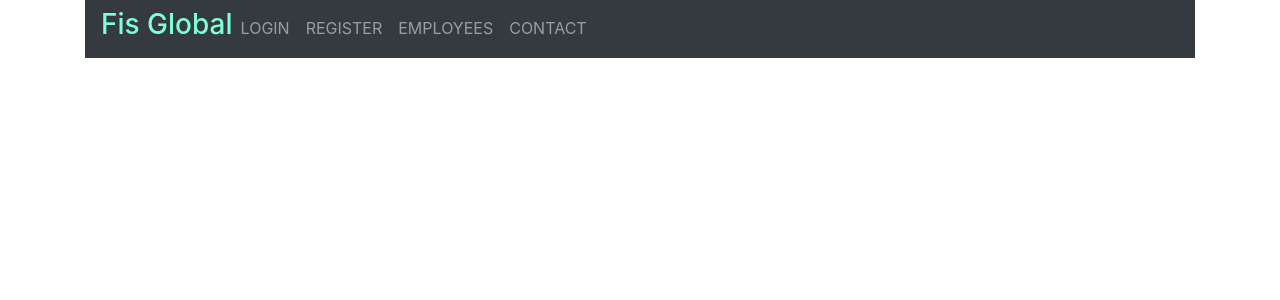
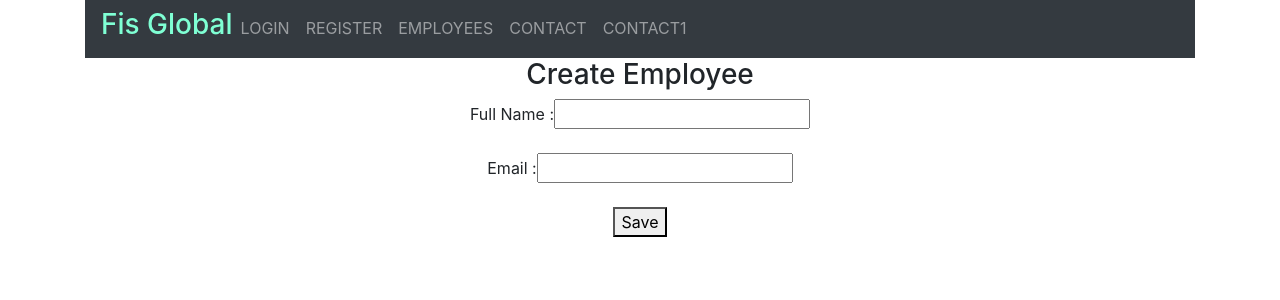
Before and after one commit to sandeepsomavarapu/Angular_Stuff, an Angular app: page /mform in a window 1280 px wide. Before the commit this address led to /. Shown: the top 300 px of the page. Built offline with nearby package versions, Linux system fonts and the light colour scheme.

Commit message:
Model driven Added

```diff
--- a/src/app/app-routing.module.ts
+++ b/src/app/app-routing.module.ts
@@ -4,6 +4,7 @@ import { LoginComponent } from './login/login.component';
 import { RegisterComponent } from './register/register.component';
 import { EmpsComponent } from './emps/emps.component';
 import { TemplateDrivenComponent } from './template-driven/template-driven.component';
+import { ModelDrivenComponent } from './model-driven/model-driven.component';
 
 const routes: Routes = [
 
@@ -11,6 +12,7 @@ const routes: Routes = [
 {path:"register",component:RegisterComponent},
 {path:"emps",component:EmpsComponent},
 {path:"tform",component:TemplateDrivenComponent},
+{path:"mform",component:ModelDrivenComponent},
 {path:"",component:LoginComponent},
 
 ];
--- a/src/app/app.component.html
+++ b/src/app/app.component.html
@@ -27,6 +27,9 @@
         <li class="nav-item">
           <a class="nav-link" routerLink="tform">CONTACT</a>
         </li>
+        <li class="nav-item">
+          <a class="nav-link" routerLink="mform">CONTACT1</a>
+        </li>
       </ul>
     </nav>
   </div>
--- a/src/app/app.module.ts
+++ b/src/app/app.module.ts
@@ -7,8 +7,9 @@ import { LoginComponent } from './login/login.component';
 import { RegisterComponent } from './register/register.component';
 import { EmpsComponent } from './emps/emps.component';
 import { GenderPipe } from './gender.pipe';
-import { FormsModule } from '@angular/forms';
+import { FormsModule, ReactiveFormsModule } from '@angular/forms';
 import { TemplateDrivenComponent } from './template-driven/template-driven.component';
+import { ModelDrivenComponent } from './model-driven/model-driven.component';
 
 @NgModule({
   declarations: [
@@ -17,11 +18,12 @@ import { TemplateDrivenComponent } from './template-driven/template-driven.compo
     RegisterComponent,
     EmpsComponent,
     GenderPipe,
-    TemplateDrivenComponent
+    TemplateDrivenComponent,
+    ModelDrivenComponent
   ],
   imports: [
     BrowserModule,
-    AppRoutingModule,FormsModule
+    AppRoutingModule,FormsModule,ReactiveFormsModule
   ],
   providers: [],
   bootstrap: [AppComponent]
--- /dev/null
+++ b/src/app/model-driven/model-driven.component.html
@@ -0,0 +1,8 @@
+<div align='center'>
+    <form [formGroup]="employeeForm" (ngSubmit)="onSubmit()">
+      <h3>Create Employee</h3>
+      Full Name :<input type="text" formControlName="fullName"><br><br>
+      Email :<input type="text" formControlName="email"><br><br>
+               <button type="submit">Save</button>
+    </form>
+  </div>
--- /dev/null
+++ b/src/app/model-driven/model-driven.component.ts
@@ -0,0 +1,25 @@
+import { Component } from '@angular/core';
+import { FormGroup, FormControl } from '@angular/forms';
+
+@Component({
+  selector: 'app-model-driven',
+  templateUrl: './model-driven.component.html',
+  styleUrls: ['./model-driven.component.css']
+})
+export class ModelDrivenComponent {
+  // This FormGroup contains fullName and Email form controls
+  employeeForm: FormGroup;
+  constructor() {
+    this.employeeForm = new FormGroup({
+      fullName: new FormControl(),
+      email: new FormControl()
+    });
+  }
+  onSubmit(): void {
+    console.log(this.employeeForm)
+
+    console.log(this.employeeForm.controls.fullName.value);
+    alert(this.employeeForm.get("email").value);
+
+  }
+}
```
Also changed, not shown: src/app/model-driven/model-driven.component.css (added).
